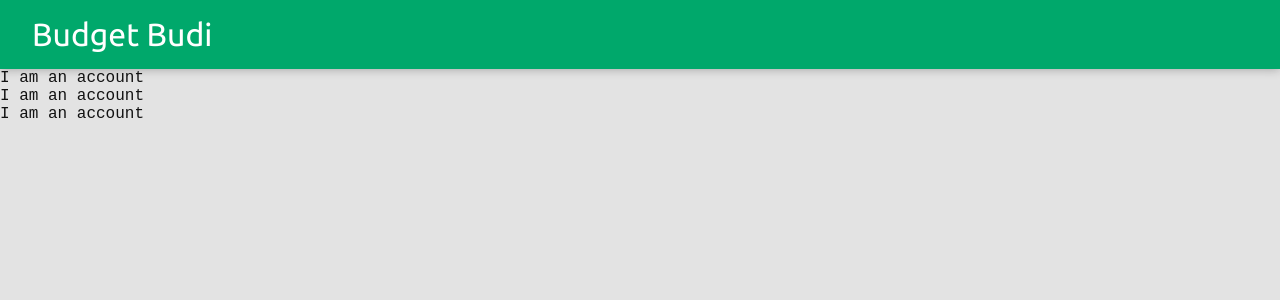
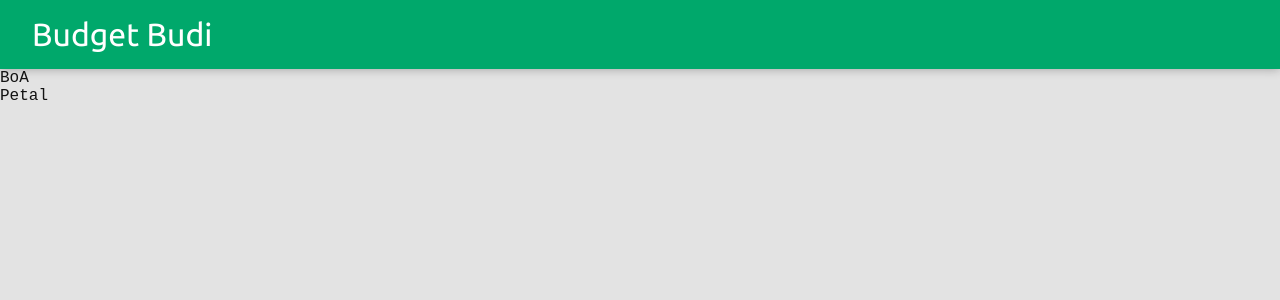
Before and after one commit to aatayde/Budget-Budi, a React (Create React App) app: page / in a window 1280 px wide. Shown: the top 300 px of the page. Built offline with nearby package versions, Linux system fonts and the light colour scheme.

Commit message:
add account & render list components

```diff
--- a/src/components/Accounts.jsx
+++ b/src/components/Accounts.jsx
@@ -1,15 +1,36 @@
 import React from "react";
-import Account from "./Account";
+// import Account from "./Account";
 
-function Accounts() {
-  return (
-    <div className="account">
-      <ul>
-        <Account id="1" />
-        <Account id="2" />
-        <Account id="3" />
-      </ul>
-    </div>
-  );
+const accounts = [
+  {
+    id: 1,
+    title: "BoA",
+    balance: 4000,
+  },
+  {
+    id: 2,
+    title: "Petal",
+    balance: 900,
+  },
+];
+
+export function Accounts() {
+  const listAccounts = accounts.map((account) => (
+    <li key={account.id}>{account.title}</li>
+  ));
+
+  return <ul>{listAccounts}</ul>;
 }
+
+// function Accounts() {
+//   return (
+//     <div className="account">
+//       <ul>
+//         <Account />
+//         <Account />
+//         <Account />
+//       </ul>
+//     </div>
+//   );
+// }
 export default Accounts;
```
